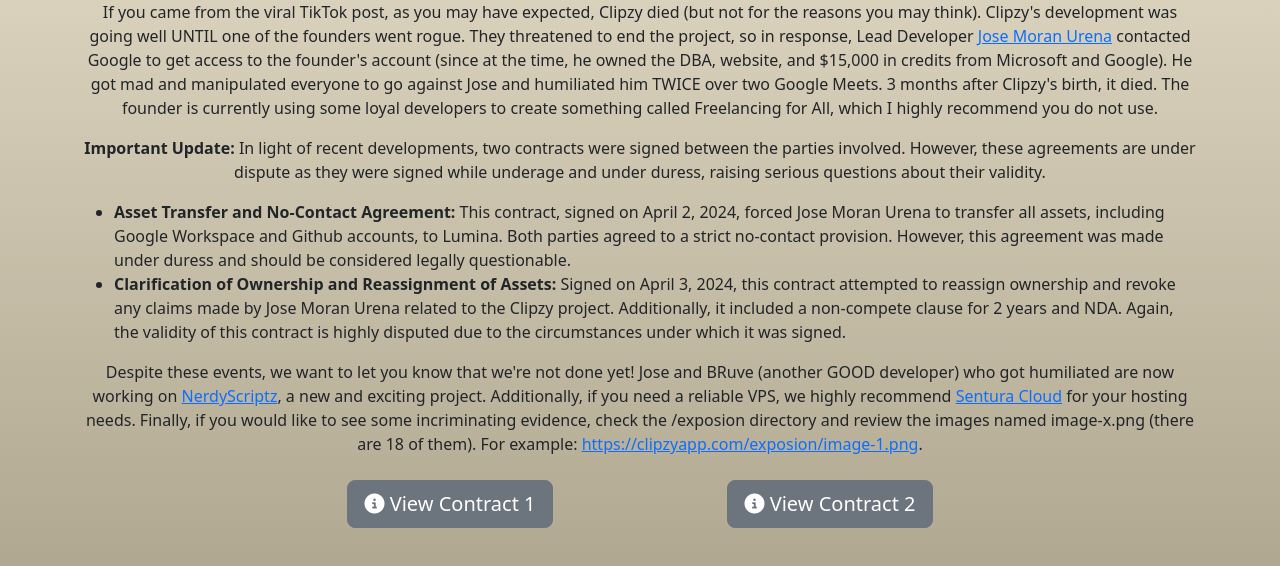
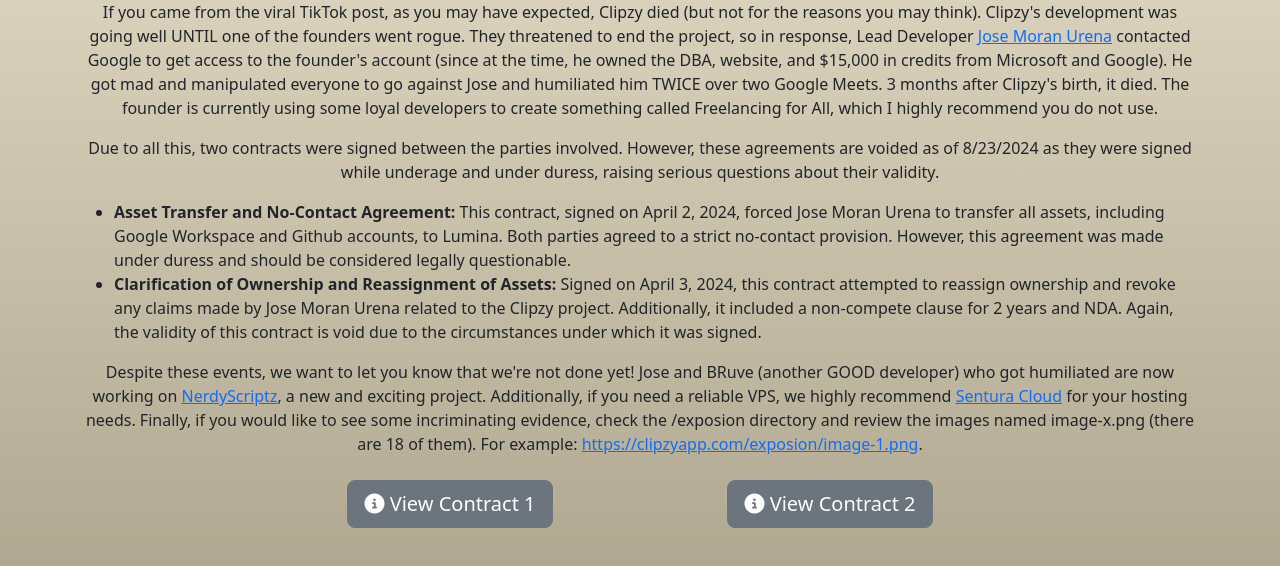
Before and after one commit to clipzy-github/clipzy-website, a plain HTML site: page index.html in a window 1280 px wide. Shown: the part 166-732 px from the top of the page. Drawn offline with nearby package versions, Linux system fonts and the light colour scheme.

Commit message:
Update index.html

```diff
--- a/index.html
+++ b/index.html
@@ -32,13 +32,13 @@
                 <h2 class="text-center mb-4">ATTENTION WEBSITE VIEWERS</h2>
                 <p class="text-center">If you came from the viral TikTok post, as you may have expected, Clipzy died (but not for the reasons you may think). Clipzy's development was going well UNTIL one of the founders went rogue. They threatened to end the project, so in response, Lead Developer <a href="https://josemoranurena.tech" target="_blank">Jose Moran Urena</a> contacted Google to get access to the founder's account (since at the time, he owned the DBA, website, and $15,000 in credits from Microsoft and Google). He got mad and manipulated everyone to go against Jose and humiliated him TWICE over two Google Meets. 3 months after Clipzy's birth, it died. The founder is currently using some loyal developers to create something called Freelancing for All, which I highly recommend you do not use.</p>
 
-                <p class="text-center"><strong>Important Update:</strong> In light of recent developments, two contracts were signed between the parties involved. However, these agreements are under dispute as they were signed while underage and under duress, raising serious questions about their validity.</p>
+                <p class="text-center">Due to all this, two contracts were signed between the parties involved. However, these agreements are voided as of 8/23/2024 as they were signed while underage and under duress, raising serious questions about their validity.</p>
 
                 <div class="row">
                     <div class="col-md-12">
                         <ul>
                             <li><strong>Asset Transfer and No-Contact Agreement:</strong> This contract, signed on April 2, 2024, forced Jose Moran Urena to transfer all assets, including Google Workspace and Github accounts, to Lumina. Both parties agreed to a strict no-contact provision. However, this agreement was made under duress and should be considered legally questionable.</li>
-                            <li><strong>Clarification of Ownership and Reassignment of Assets:</strong> Signed on April 3, 2024, this contract attempted to reassign ownership and revoke any claims made by Jose Moran Urena related to the Clipzy project. Additionally, it included a non-compete clause for 2 years and NDA. Again, the validity of this contract is highly disputed due to the circumstances under which it was signed.</li>
+                            <li><strong>Clarification of Ownership and Reassignment of Assets:</strong> Signed on April 3, 2024, this contract attempted to reassign ownership and revoke any claims made by Jose Moran Urena related to the Clipzy project. Additionally, it included a non-compete clause for 2 years and NDA. Again, the validity of this contract is void due to the circumstances under which it was signed.</li>
                         </ul>
                     </div>
                 </div>
```
